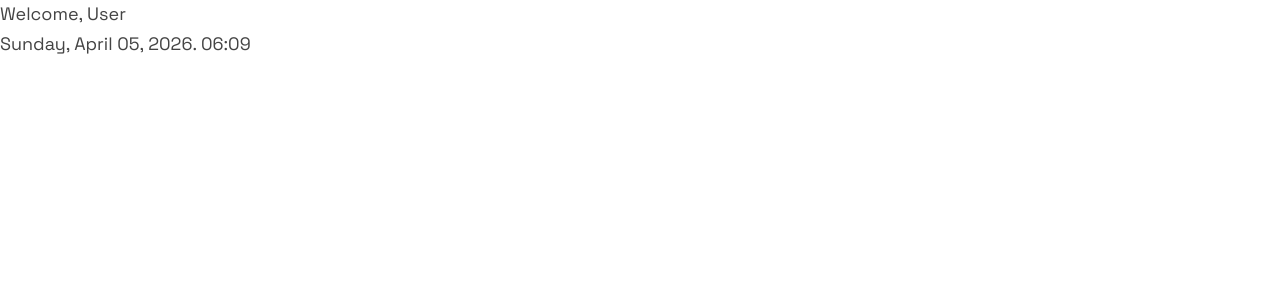
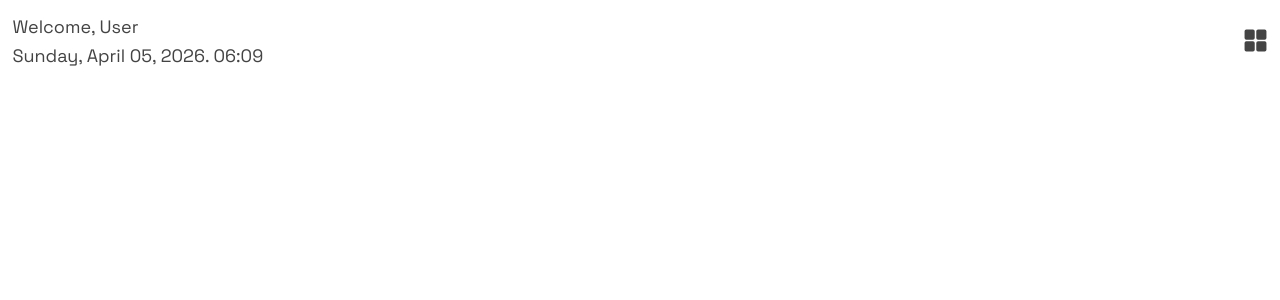
Before and after one commit to Mayor-Isaac/Embedded-System-Project, a React (Vite) app: page / in a window 1280 px wide. Shown: the top 300 px of the page. Built offline with nearby package versions, Linux system fonts and the light colour scheme.

Commit message:
Refactor Layout and Header components for improved styling and structure

```diff
--- a/src/Layout.jsx
+++ b/src/Layout.jsx
@@ -3,7 +3,7 @@ import Header from './components/Header'
 
 export default function Layout() {
   return (
-    <main>
+    <main className='p-5'>
       <Header />
     </main>
   )
--- a/src/components/Header.jsx
+++ b/src/components/Header.jsx
@@ -1,13 +1,18 @@
 import React from 'react'
 import { getCurrentDate } from '../utils/getCurrentDate'
+import { IoGrid } from 'react-icons/io5';
 
 export default function Header() {
   return (
-      <div>
-          <div className="flex flex-col gap-1">
-              <h1>Welcome, <span>User</span></h1>
-              <span>{getCurrentDate() }</span>
-          </div>
+    <div className="flex justify-between items-center">
+      <div className="flex flex-col gap-1">
+        <h1>
+          Welcome, <span>User</span>
+        </h1>
+        <span>{getCurrentDate()}</span>
+      </div>
+
+      <IoGrid size={25} className='' />
     </div>
-  )
+  );
 }
```
